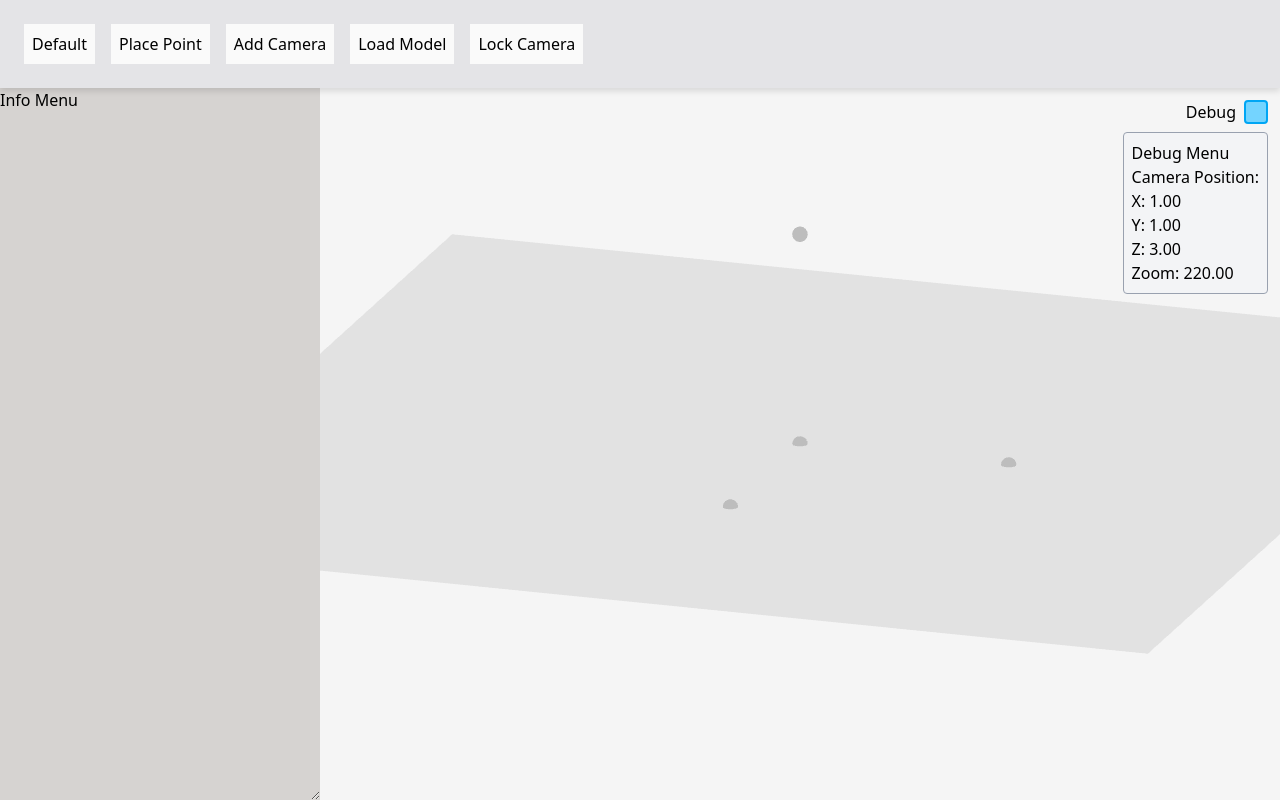
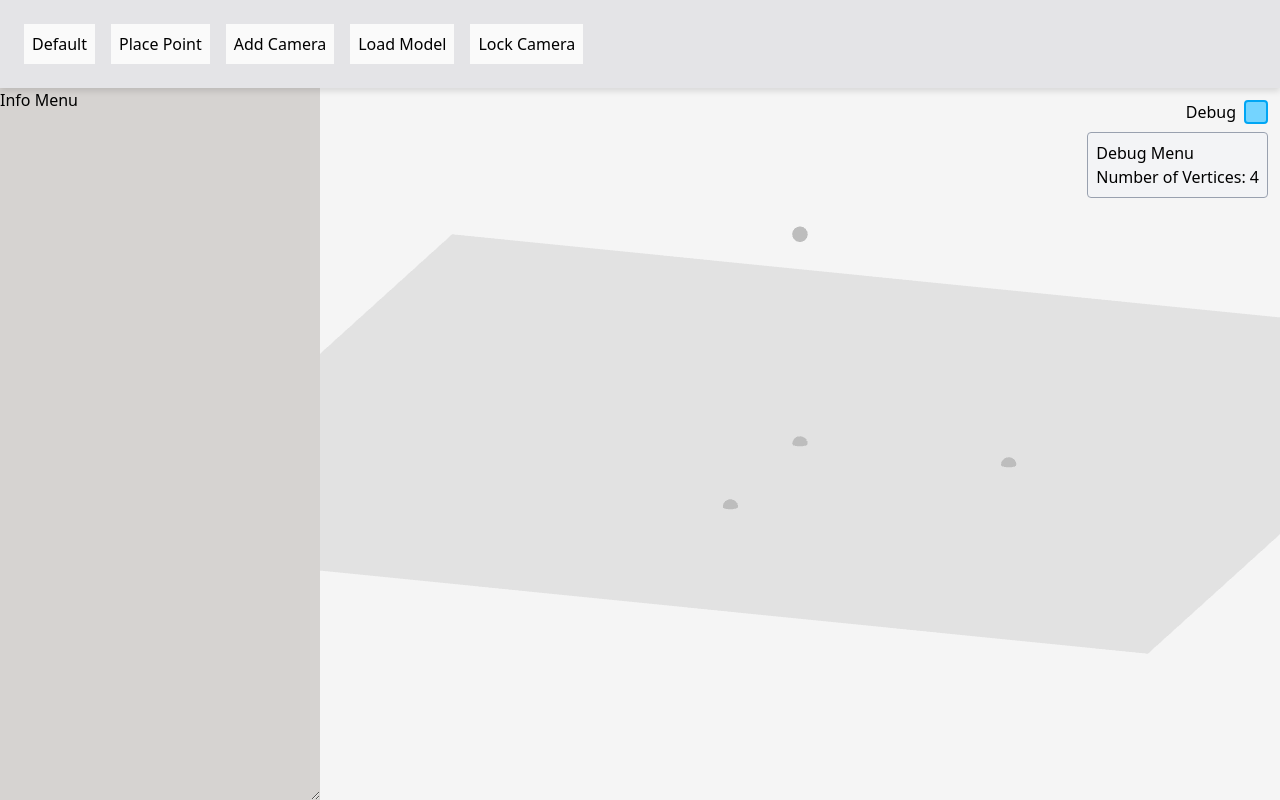
Before and after one commit to harriszk/surveillance-camera-placement, a React (Vite) app: page / in a window 1280 px wide. Both pictures are taken after a click on the checkbox "Debug". Built offline with nearby package versions, Linux system fonts and the light colour scheme.

Commit message:
fix: separated debugger into its own component

```diff
--- /dev/null
+++ b/src/features/scene/Debugger.tsx
@@ -0,0 +1,33 @@
+import { useState } from "react";
+import { useSelector } from "react-redux";
+import { selectVertices } from "./sceneSlice";
+
+const Debugger: React.FC = () => {
+    const [debugMode, setDebugMode] = useState<boolean>(false);
+    const vertices = useSelector(selectVertices);
+
+    return (
+        <div className="absolute top-3 right-3 z-50 flex flex-col items-end gap-2">
+            <div className="flex items-center gap-2">
+                <label htmlFor="debug">Debug</label>
+                <input
+                    className="w-6 h-6 bg-white appearance-none border-2 rounded-sm border-gray-500 checked:bg-sky-300 checked:border-sky-500"
+                    id="debug"
+                    type="checkbox"
+                    name="debug"
+                    onChange={(e: React.ChangeEvent<HTMLInputElement>) => {
+                        setDebugMode(e.target.checked);
+                    }}
+                />
+            </div>
+            {debugMode && (
+                <div className="p-2 border border-gray-400 bg-gray-100 rounded">
+                    <p>Debug Menu</p>
+                    <p>Number of Vertices: {vertices.length}</p>
+                </div>
+            )}
+        </div>
+    );
+};
+
+export default Debugger;
--- a/src/features/scene/Scene.tsx
+++ b/src/features/scene/Scene.tsx
@@ -1,11 +1,7 @@
 import { Canvas } from "@react-three/fiber";
-import {
-    OrbitControls,
-    OrbitControlsChangeEvent,
-    Plane,
-} from "@react-three/drei";
+import { OrbitControls, Plane } from "@react-three/drei";
 import { useDispatch, useSelector } from "react-redux";
-import { JSX, useState } from "react";
+import { JSX } from "react";
 import { Sphere } from "@react-three/drei";
 import {
     selectCameraLock,
@@ -14,26 +10,13 @@ import {
 } from "./sceneSlice";
 import PointPlacementTool from "./PointPlacementTool";
 import { selectActiveAction, UserActionType } from "../toolbar/toolbarSlice";
-
-type DebugInfo = {
-    position: { x: number; y: number; z: number };
-    zoom: number;
-};
+import Debugger from "./Debugger";
 
 const Scene: React.FC = () => {
     const dispatch = useDispatch();
-    const lock = useSelector(selectCameraLock);
+    const lockControls = useSelector(selectCameraLock);
     const vertices = useSelector(selectVertices);
     const activeAction = useSelector(selectActiveAction);
-    const [debugMode, setDebugMode] = useState<boolean>(false);
-    const [debugInfo, setDebugInfo] = useState<DebugInfo>({
-        position: {
-            x: 1,
-            y: 1,
-            z: 3,
-        },
-        zoom: 220,
-    });
 
     const userActionSceneComponents: Partial<
         Record<UserActionType, JSX.Element>
@@ -43,65 +26,22 @@ const Scene: React.FC = () => {
 
     return (
         <div className="relative w-full h-full">
-            <div className="absolute top-3 right-3 z-50 flex flex-col items-end gap-2">
-                <div className="flex items-center gap-2">
-                    <label htmlFor="debug">Debug</label>
-                    <input
-                        className="w-6 h-6 bg-white appearance-none border-2 rounded-sm border-gray-500 checked:bg-sky-300 checked:border-sky-500"
-                        id="debug"
-                        type="checkbox"
-                        name="debug"
-                        onChange={(e: React.ChangeEvent<HTMLInputElement>) => {
-                            setDebugMode(e.target.checked);
-                        }}
-                    />
-                </div>
-                {debugMode && (
-                    <div className="p-2 border border-gray-400 bg-gray-100 rounded">
-                        <p>Debug Menu</p>
-                        <div>
-                            <p>Camera Position:</p>
-                            <p>X: {debugInfo.position.x.toFixed(2)}</p>
-                            <p>Y: {debugInfo.position.y.toFixed(2)}</p>
-                            <p>Z: {debugInfo.position.z.toFixed(2)}</p>
-                            <p>Zoom: {debugInfo.zoom.toFixed(2)}</p>
-                        </div>
-                    </div>
-                )}
-            </div>
-
+            <Debugger />
             <Canvas
-                orthographic
-                dpr={[1, 2]}
-                gl={{ alpha: false }}
+                orthographic={true}
                 camera={{
-                    position: [
-                        debugInfo.position.x,
-                        debugInfo.position.y,
-                        debugInfo.position.z,
-                    ],
-                    zoom: debugInfo.zoom,
+                    position: [1, 1, 3],
+                    zoom: 220,
                 }}
             >
                 <color attach="background" args={["#F5F5F5"]} />
-                {!lock && (
+                {!lockControls && (
                     <OrbitControls
                         enableZoom={true}
-                        enablePan={true}
+                        enablePan={false}
                         enableRotate={true}
-                        onChange={(e: OrbitControlsChangeEvent | undefined) => {
-                            if (!e || !debugMode) {
-                                return;
-                            }
-
-                            setDebugInfo({
-                                position: e.target.object.position,
-                                zoom: e.target.object.zoom,
-                            });
-                        }}
                     />
                 )}
-
                 {userActionSceneComponents[activeAction]}
 
                 {vertices.map((vertex) => {
```
